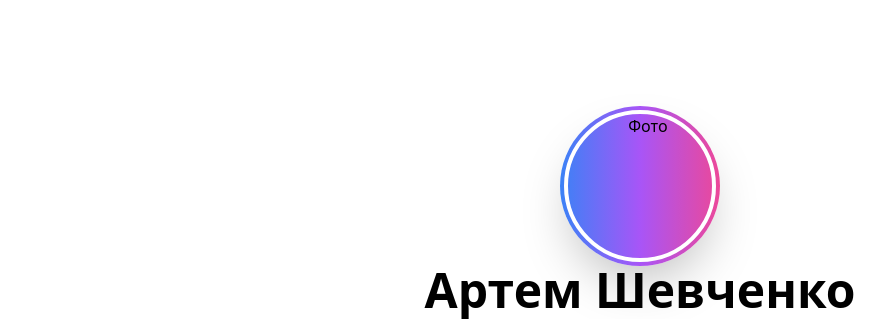
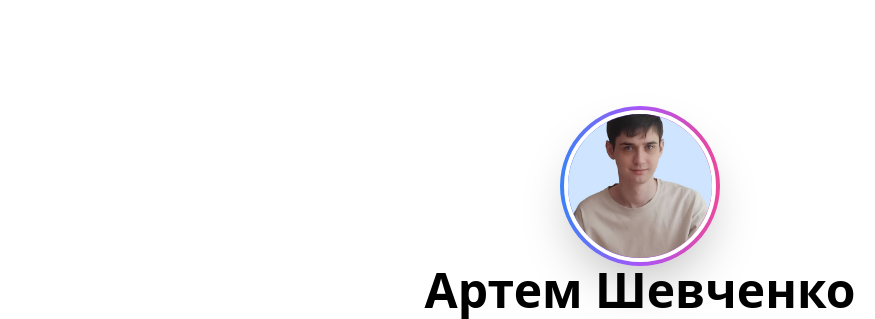
Before and after one commit to artem4736/portfolio, a plain HTML site: page index.html in a window 1280 px wide. Shown: the part 184-503 px from the top of the page, 0-875 px from the left. Drawn offline with nearby package versions, Linux system fonts and the light colour scheme.

Commit message:
Update index.html

```diff
--- a/index.html
+++ b/index.html
@@ -31,7 +31,7 @@
 <!-- Головна секція -->
 <section id="home" class="min-h-screen flex flex-col justify-center items-center text-center pt-24">
  <div class="w-40 h-40 rounded-full p-[4px] bg-gradient-to-r from-blue-500 via-purple-500 to-pink-500 shadow-2xl">
-  <img src="assets/img/photo1.jpg" alt="Фото"
+  <img src="assets/img/photo.jpg" alt="Фото"
        class="w-full h-full rounded-full object-cover border-4 border-white">
 </div>
   <h1 class="text-5xl font-bold mb-2">Артем Шевченко</h1>
```
